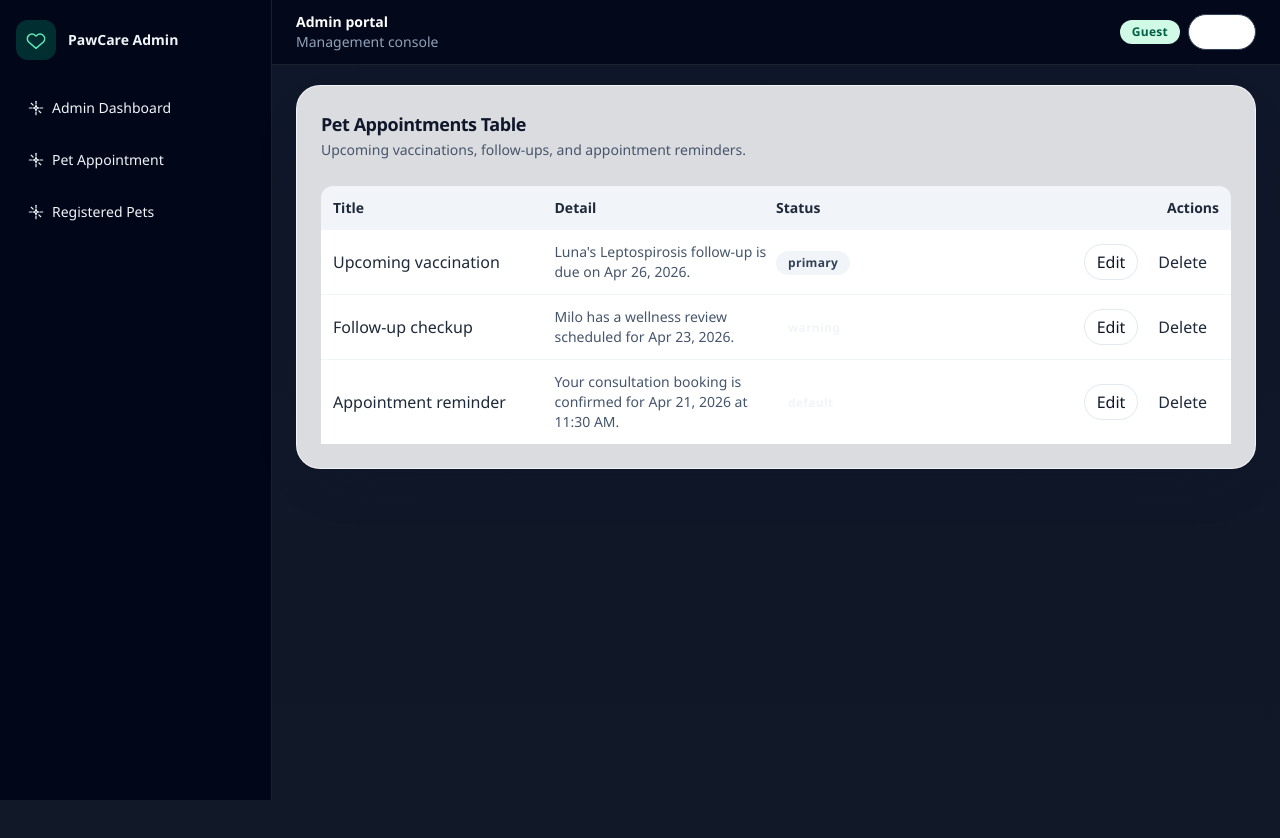
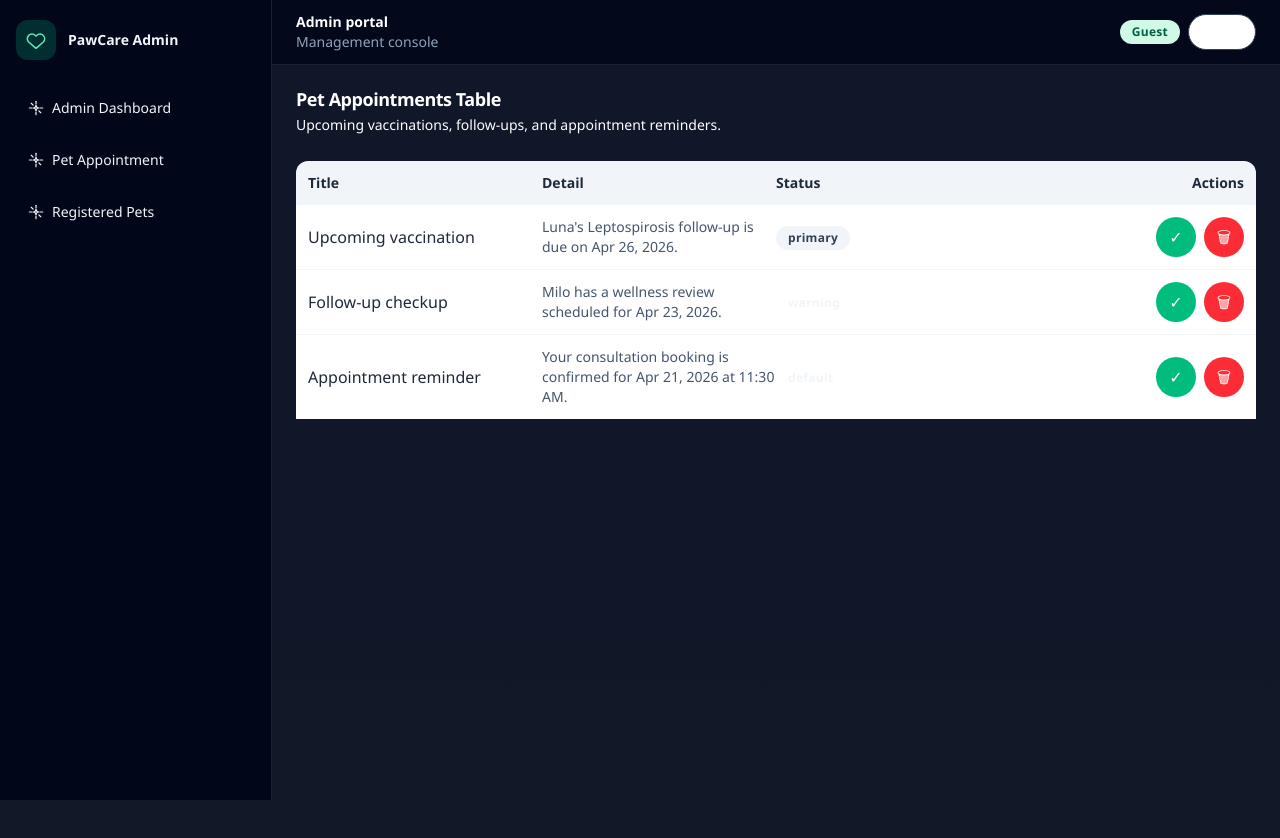
Before and after one commit to LuckyEstradaDev/Animal-Care-Management-System, a React app in the folder frontend/: page /admin/appointment in a window 1280 px wide. Shown: the top 838 px of the page. Built offline with nearby package versions, Linux system fonts and the light colour scheme; no server answers; the HTML template or start-up script is replaced by a standard one.

Commit message:
update appointment page UI

```diff
--- a/frontend/src/pages/AdminPage.jsx
+++ b/frontend/src/pages/AdminPage.jsx
@@ -25,38 +25,20 @@ import {
 
 const stats = [
   {
-    label: "Total Pets",
+    label: "Registered Pets",
     value: availablePets.length,
     note: "Ready to browse now",
     icon: HeartIcon,
   },
   {
-    label: "Adopted Pets",
+    label: "Ready for adoption",
     value: services.length,
     note: "Consultation and Pakapon",
     icon: CalendarIcon,
   },
   {
-    label: "Total Users",
+    label: "Pet Pending Appointments",
     value: reminderItems.length,
-    note: "Vaccinations and follow-ups",
-    icon: BellIcon,
-  },
-  {
-    label: "Appointments Today",
-    value: availablePets.length,
-    note: "Ready to browse now",
-    icon: HeartIcon,
-  },
-  {
-    label: "Pending Appointments",
-    value: services.length,
-    note: "Consultation and Pakapon",
-    icon: CalendarIcon,
-  },
-  {
-    label: "Match Success Rate",
-    value: "99%",
     note: "Vaccinations and follow-ups",
     icon: BellIcon,
   },
--- a/frontend/src/pages/AppointmentPage.jsx
+++ b/frontend/src/pages/AppointmentPage.jsx
@@ -18,17 +18,17 @@ import {Button} from "../components/ui/button";
 const AppointmentPage = () =>{
     return(
         <section className="bg-transparent h-screen w-full">
-                 <Card>
-                     <div className="justify-between items-end flex p-6">
+                 <div className="space-y-6">
+                     <div className="justify-between items-end flex">
                        <div>
-                         <h1 className="text-lg font-semibold tracking-tight text-slate-900">Pet Appointments Table</h1>
-                           <p className="text-sm leading-6 text-slate-600">
+                         <h1 className="text-lg font-semibold tracking-tight text-white">Pet Appointments Table</h1>
+                           <p className="text-sm leading-6 text-white">
                              Upcoming vaccinations, follow-ups, and appointment reminders.
                            </p>
                        </div>
                      </div>
 
-                     <CardContent>
+                     <div>
 
                        {/* TABLE HEADER */}
                        <div className="grid grid-cols-4 bg-slate-100 p-3 rounded-t-xl font-semibold text-sm">
@@ -68,27 +68,14 @@ const AppointmentPage = () =>{
 
                              {/* ACTIONS */}
                              <div className="flex justify-end gap-2">
-                               <Button
-                                 variant="outline"
-                                 size="sm"
-                                 onClick={() => alert('Tipaklong')}
-                               >
-                                 Edit
-                               </Button>
-
-                               <Button
-                                 variant="destructive"
-                                 size="sm"
-                                 onClick={() => alert('Tipaklong')}
-                               >
-                                 Delete
-                               </Button>
+                               <button className="bg-emerald-500 h-10 w-10 text-white text-xs font-semibold rounded-full cursor-pointer hover:bg-emerald-600">✓</button>
+                               <button className="bg-red-500 h-10 w-10 text-white text-xs font-semibold rounded-full cursor-pointer hover:bg-red-600">🗑</button>
                              </div>
                            </div>
                          ))}
                        </div>
-                     </CardContent>
-                   </Card>
+                     </div>
+                   </div>
         </section>
     )
 }
--- a/frontend/src/pages/PetsListPage.jsx
+++ b/frontend/src/pages/PetsListPage.jsx
@@ -70,16 +70,16 @@ const PetsListPage = () => {
                                         onClose={() => setIsEditModal(false)}
 
         />)}
-  <div className="shadow-xl rounded-md">
+  <div className="rounded-md space-y-6">
 
-    <CardHeader>
+    <div>
       <CardTitle className="text-2xl font-bold text-white">
-        🐾 Pets List
+         Registered Pet List
       </CardTitle>
       <CardDescription className="text-white">
         Adoption applications begin as pending and update after review.
       </CardDescription>
-    </CardHeader>
+    </div>
 
      {pets.length < 1 && (
         <div className="bg-slate-950 h-100 w-full rounded-xl justify-center items-center flex">
```
